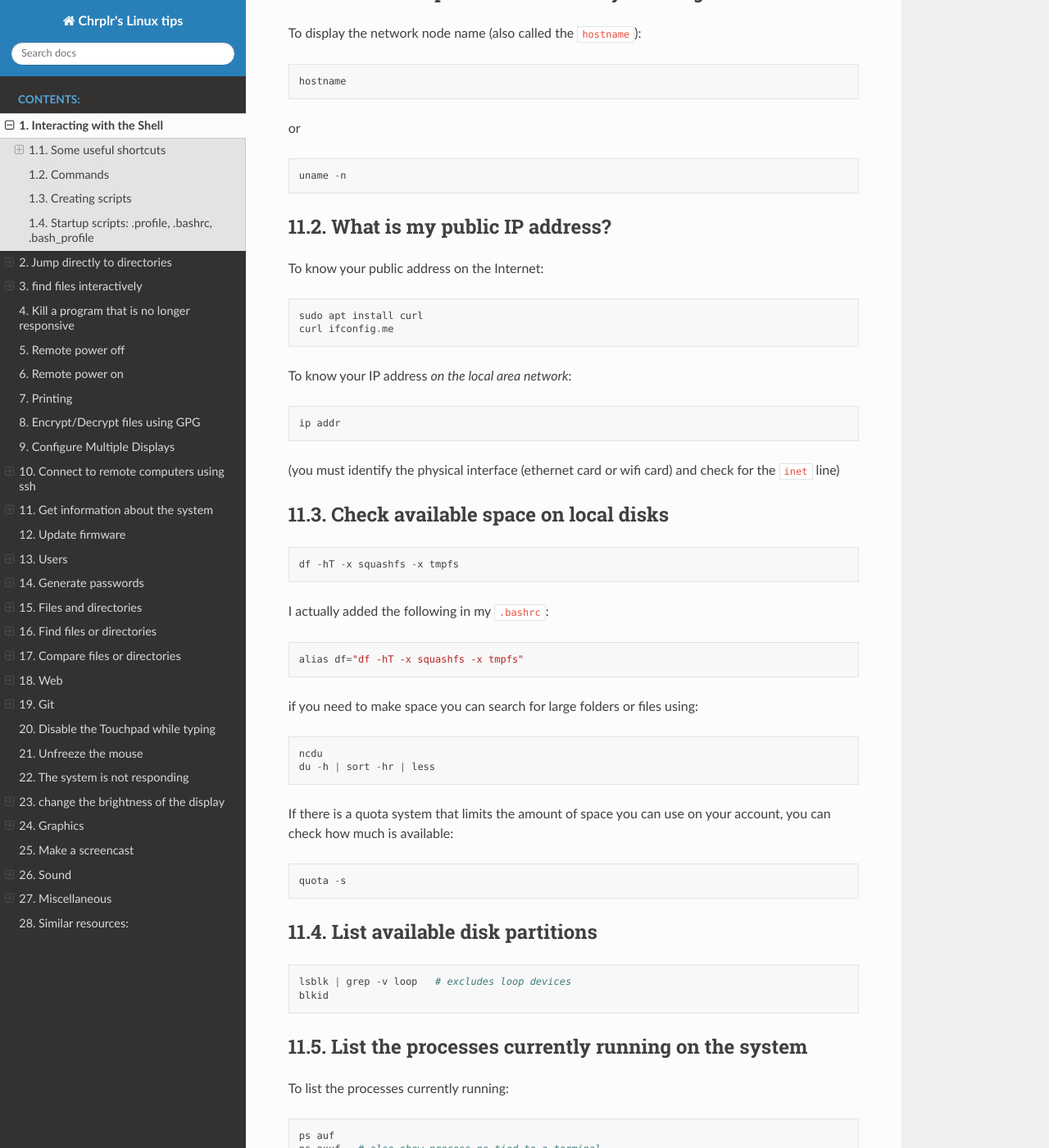
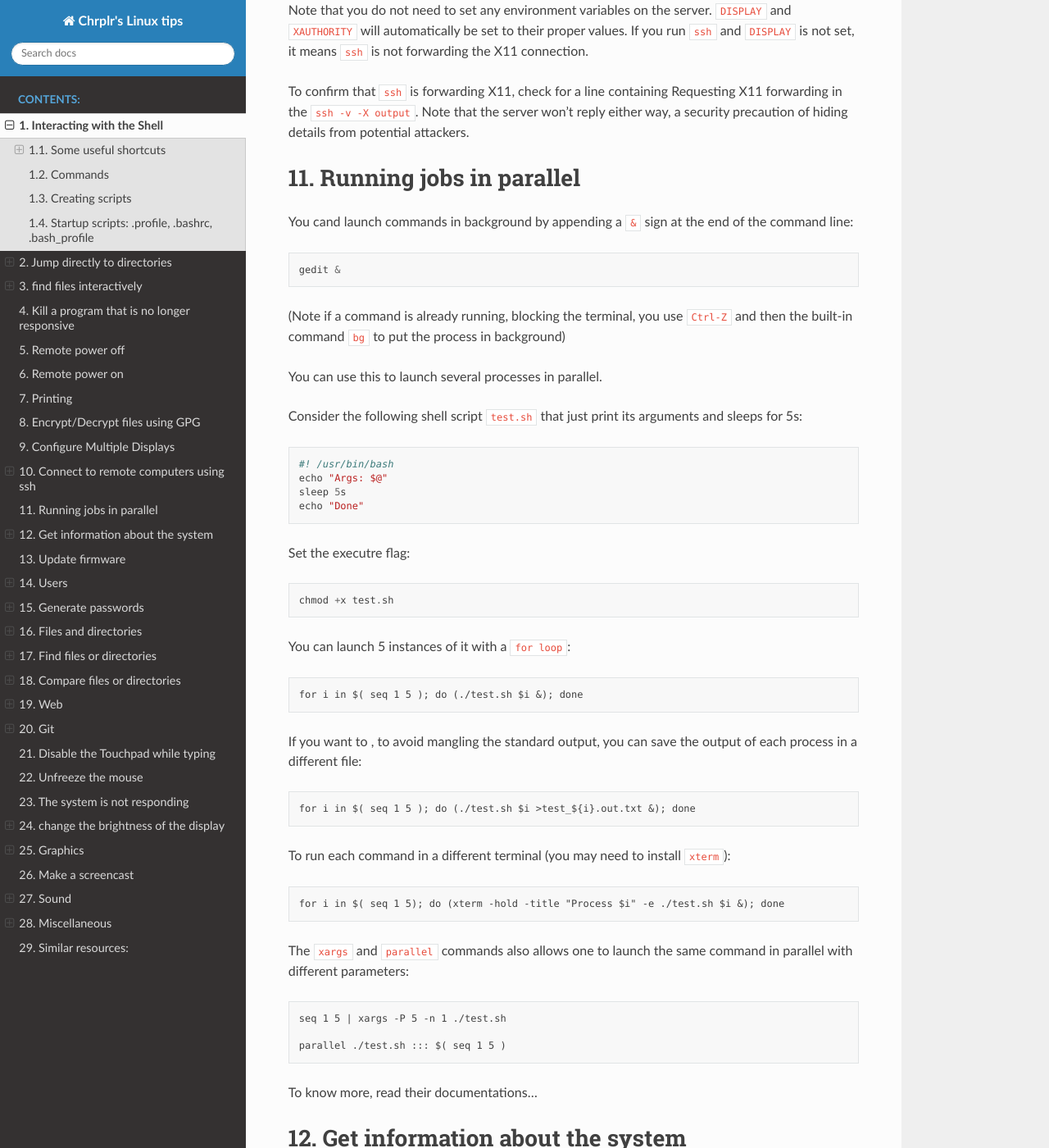
Before and after one commit to chrplr/linux-tips, a Sphinx documentation site: the page built from docs/linux_howto.rst, in a window 1280 px wide and 1400 px high, scrolled down 13816 px. Shown: the whole window at 82% size. Built offline with Sphinx 7.4.7 and the Read the Docs theme 2.0.0, drawn with Linux system fonts in a browser that asks for light colours; some of the changed text lies outside the part shown.

Commit message:
added section on parallism"

```diff
--- a/docs/linux_howto.rst
+++ b/docs/linux_howto.rst
@@ -252,6 +252,20 @@ See:
 Jump directly to directories
 ----------------------------
 
+
+Using symbolic links
+~~~~~~~~~~~~~~~~~~~~
+
+You can use `ln -s` to create shortcuts to folders that you quickly need to access.
+
+::
+
+   ln -s myproject_buried_in_some_very_deep_path_too_long_to_type  ~/myproject
+
+After that, you will just need to type::
+
+   cd ~/myproject
+
 Directory Bookmarks
 ~~~~~~~~~~~~~~~~~~~
 
@@ -689,6 +703,55 @@ To confirm that ``ssh`` is forwarding X11, check for a line containing
 Requesting X11 forwarding in the ``ssh -v -X output``. Note that the server
 won’t reply either way, a security precaution of hiding details from
 potential attackers.
+
+
+Running jobs in parallel
+------------------------
+
+You cand launch commands in background by appending a ``&``  sign at the end of the command line::
+
+  gedit &
+
+(Note if a command is already running, blocking the terminal, you use ``Ctrl-Z`` and then the built-in command ``bg`` to put the process in background)
+
+
+You can use this to launch several processes in parallel.
+
+Consider the following shell script ``test.sh`` that just print its arguments and sleeps for 5s::
+
+  #! /usr/bin/bash
+  echo "Args: $@"
+  sleep 5s
+  echo "Done"
+
+Set the executre flag::
+
+  chmod +x test.sh
+
+
+You can launch 5 instances of it with a ``for loop``::
+
+  for i in $( seq 1 5 ); do (./test.sh $i &); done
+
+If you want to , to avoid mangling the standard output, you can save the output of each process in a different file:
+
+::
+
+  for i in $( seq 1 5 ); do (./test.sh $i >test_${i}.out.txt &); done
+
+To run each command in a different terminal (you may need to install ``xterm``)::
+
+  for i in $( seq 1 5); do (xterm -hold -title "Process $i" -e ./test.sh $i &); done
+
+
+The ``xargs`` and  ``parallel``  commands  also allows one to launch the same command in parallel with different parameters::
+
+  seq 1 5 | xargs -P 5 -n 1 ./test.sh
+
+  parallel ./test.sh ::: $( seq 1 5 )
+
+To know more, read their documentations...
+
 
 Get information about the system
 --------------------------------
```
